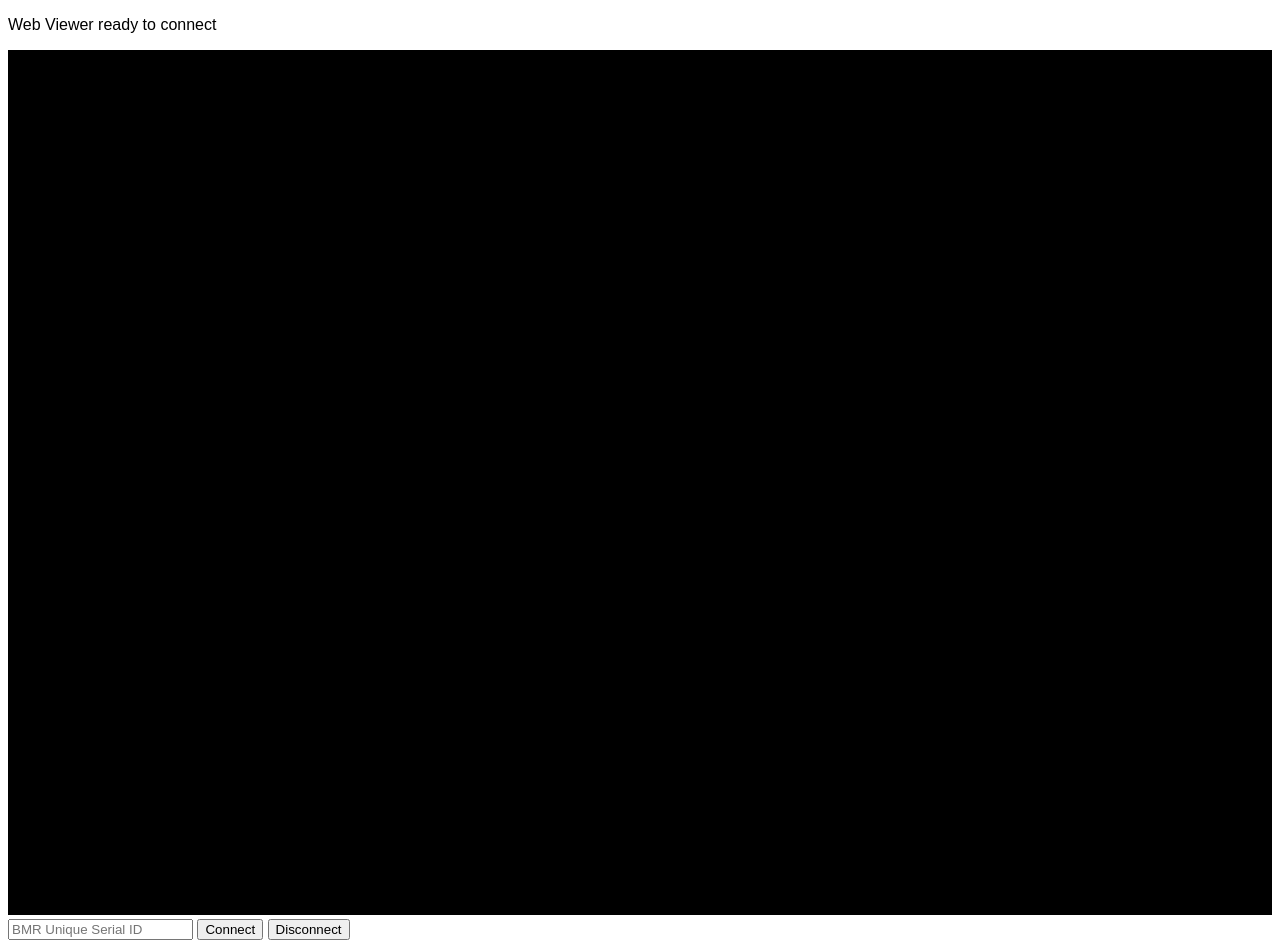
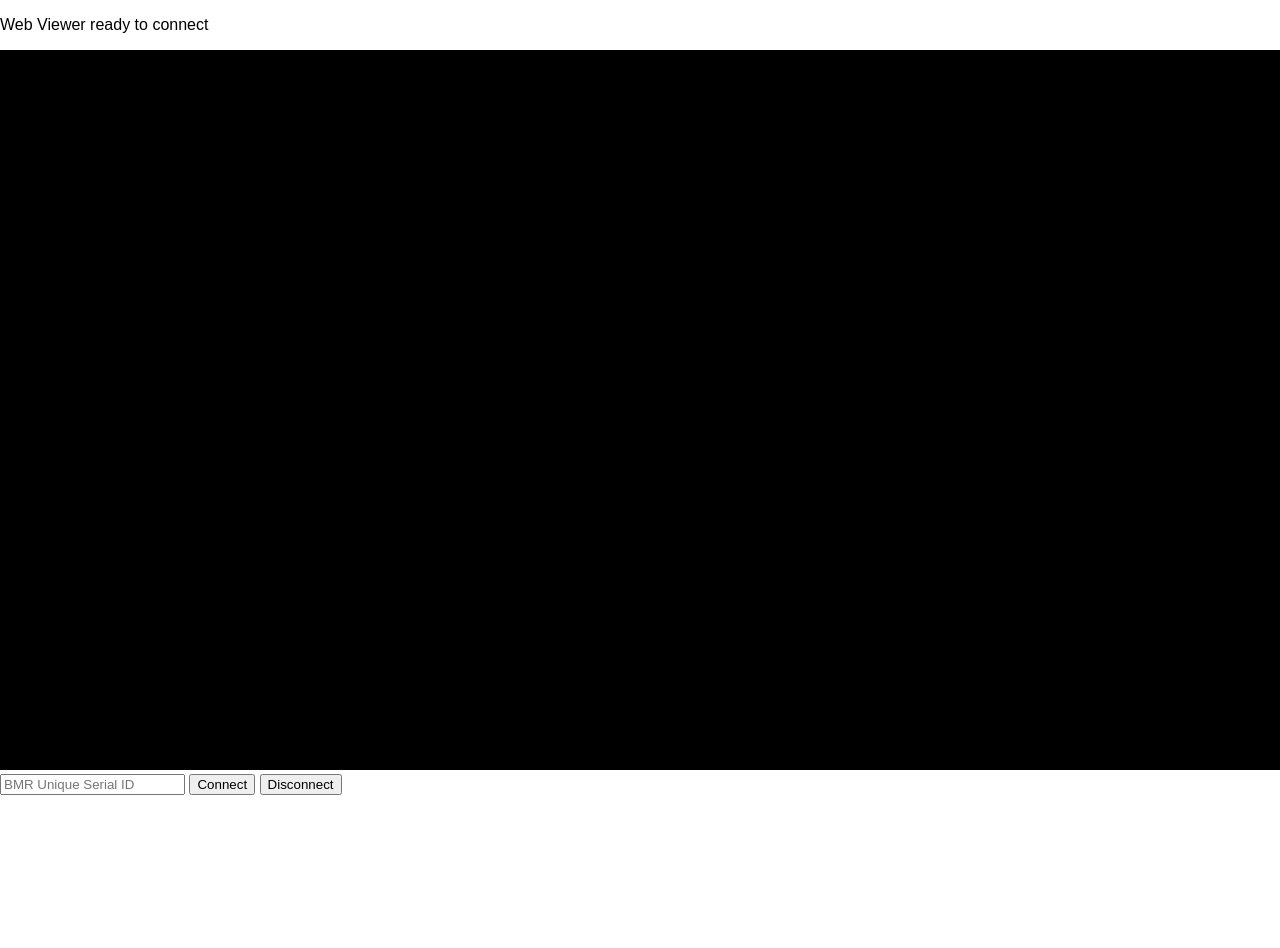
Before and after one commit to bavulapati/web_viewer_webrtc, a website with bundled scripts: page html/index.html in a window 1280 px wide. After the commit the page ends 800 px from the top, so only its background shows below. Built offline with nearby package versions, Linux system fonts and the light colour scheme.

Commit message:
auto adjust video resolution

```diff
--- a/css/index.css
+++ b/css/index.css
@@ -1,11 +1,10 @@
 body {
-    font-family: sans-serif;
+    font-family: sans-serif;margin: 0px;
   }
 
   video {
     background-color: black !important;
-    max-width: 100%;
-    height: 865px;
-    max-height: 90%;
+    width: 100%;
+    height: 90vh;
     object-fit: fill;
   }
--- a/src/index.ts
+++ b/src/index.ts
@@ -37,7 +37,7 @@ const socketMessages: SocketMessages = new SocketMessages();
 
 // Define and add behavior to buttons.
 // Define action buttons.
-const roomInput: HTMLInputElement = <HTMLInputElement> document.getElementById('roomName');
+const roomInput: HTMLInputElement = <HTMLInputElement>document.getElementById('roomName');
 const callButton: HTMLButtonElement = <HTMLButtonElement>document.getElementById('callButton');
 const hangupButton: HTMLButtonElement = <HTMLButtonElement>document.getElementById('hangupButton');
 
@@ -54,7 +54,7 @@ hangupButton.addEventListener('click', hangupAction);
 function hangupAction(): void {
     disableRemoteMouseAndKeyBoard();
     socket.emit(socketMessages.hangUp, room, client);
-    //socket.close();
+    socket.close();
     receiveChannel.close();
     console.log(`Closed data channel with label: ${receiveChannel.label}`);
     if (remotePeerConnection !== undefined) { remotePeerConnection.close(); }
@@ -384,7 +384,6 @@ remoteVideo.addEventListener('onresize', logResizedVideo);
 
 // Logs offer creation and sets peer connection session descriptions.
 function receivedRemoteOffer(description: RTCSessionDescriptionInit): void {
-
     console.log('remotePeerConnection setRemoteDescription start.');
     if (remotePeerConnection !== undefined) {
         remotePeerConnection.setRemoteDescription(new RTCSessionDescription(description))
```
